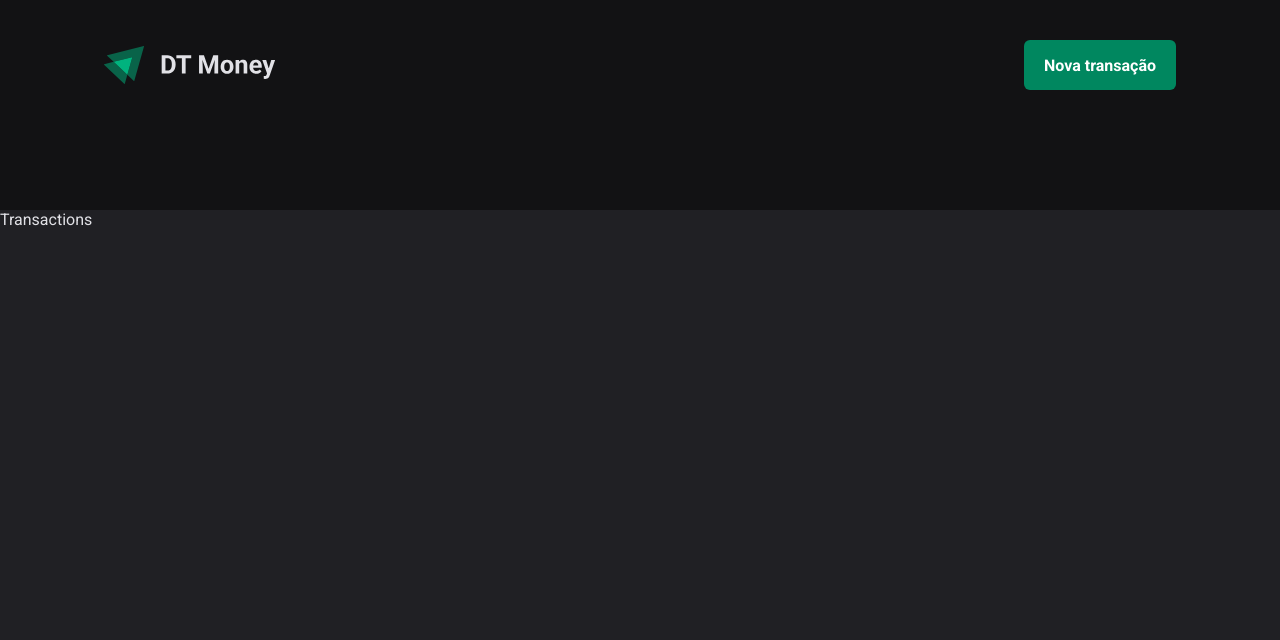
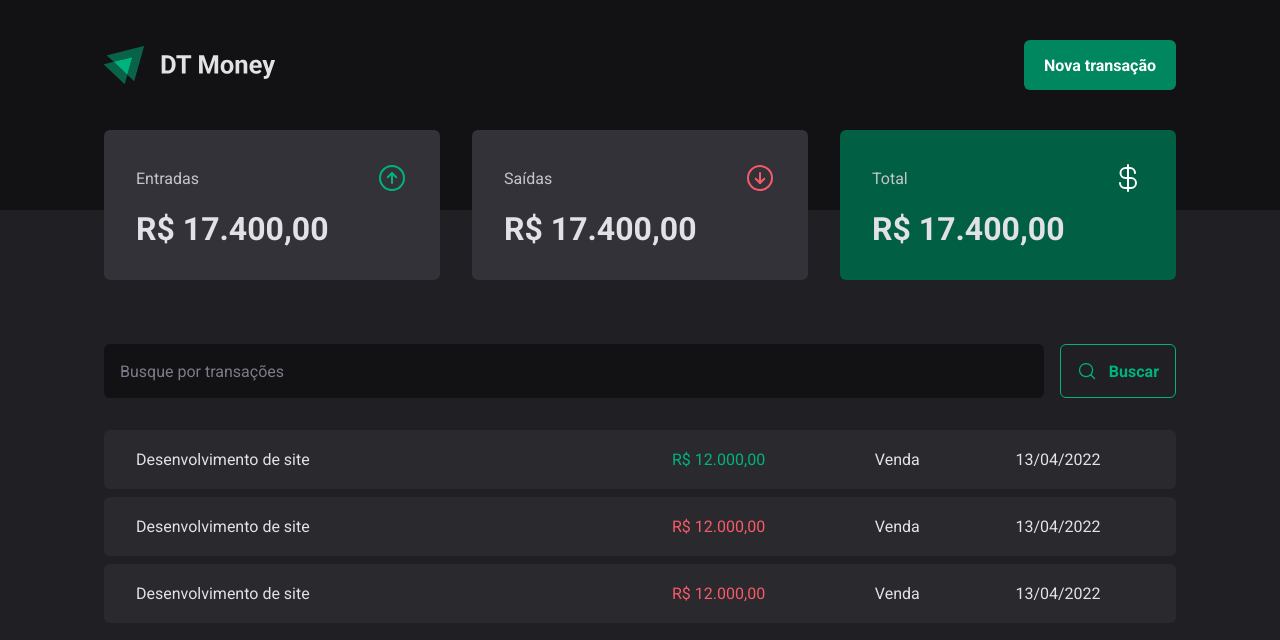
Before and after one commit to borgesizadora/rocketseat-ignite-dt-money, a React (Vite) app: page / in a window 1280 px wide. Shown: the top 640 px of the page. Built offline with nearby package versions, Linux system fonts and the light colour scheme.

Commit message:
added SearchForm, Transactions and Summary components

```diff
--- a/package.json
+++ b/package.json
@@ -9,6 +9,7 @@
     "preview": "vite preview"
   },
   "dependencies": {
+    "phosphor-react": "^1.4.1",
     "react": "^18.2.0",
     "react-dom": "^18.2.0",
     "styled-components": "^5.3.6"
--- /dev/null
+++ b/src/components/Summary/index.tsx
@@ -0,0 +1,33 @@
+import { ArrowCircleDown, ArrowCircleUp, CurrencyDollar } from 'phosphor-react'
+import { useTheme } from 'styled-components'
+
+import * as S from './styles'
+
+export const Summary = () => {
+  const theme = useTheme()
+  return (
+    <S.SummaryContainer>
+      <S.SummaryCard>
+        <header>
+          <span>Entradas</span>
+          <ArrowCircleUp size={32} color={theme['green-300']} />
+        </header>
+        <strong>R$ 17.400,00</strong>
+      </S.SummaryCard>
+      <S.SummaryCard>
+        <header>
+          <span>Saídas</span>
+          <ArrowCircleDown size={32} color={theme['red-300']} />
+        </header>
+        <strong>R$ 17.400,00</strong>
+      </S.SummaryCard>
+      <S.SummaryCard variant="green">
+        <header>
+          <span>Total</span>
+          <CurrencyDollar size={32} color={theme.white} />
+        </header>
+        <strong>R$ 17.400,00</strong>
+      </S.SummaryCard>
+    </S.SummaryContainer>
+  )
+}
--- /dev/null
+++ b/src/components/Summary/styles.ts
@@ -0,0 +1,43 @@
+import styled, { css } from 'styled-components'
+
+export const SummaryContainer = styled.div`
+  width: 100%;
+  max-width: 1120px;
+  margin: 0 auto;
+  padding: 0 1.5rem;
+
+  display: grid;
+  grid-template-columns: repeat(3, 1fr);
+  gap: 2rem;
+
+  margin-top: -5rem;
+`
+
+interface SummaryCardProps {
+  variant?: 'green'
+}
+
+export const SummaryCard = styled.div<SummaryCardProps>`
+  background: ${(props) => props.theme['gray-600']};
+  border-radius: 6px;
+  padding: 2rem;
+
+  header {
+    display: flex;
+    align-items: center;
+    justify-content: space-between;
+    color: ${(props) => props.theme['gray-300']};
+  }
+
+  strong {
+    display: block;
+    margin-top: 1rem;
+    font-size: 2rem;
+  }
+
+  ${(props) =>
+    props.variant === 'green' &&
+    css`
+      background: ${props.theme['green-700']};
+    `}
+`
--- /dev/null
+++ b/src/pages/Transactions/components/SearchForm/index.tsx
@@ -0,0 +1,15 @@
+import { MagnifyingGlass } from 'phosphor-react'
+
+import * as S from './styles'
+
+export const SearchForm = () => {
+  return (
+    <S.SearchFormContainer>
+      <input type="text" placeholder="Busque por transações" />
+      <button type="submit">
+        <MagnifyingGlass size={20} />
+        Buscar
+      </button>
+    </S.SearchFormContainer>
+  )
+}
--- /dev/null
+++ b/src/pages/Transactions/components/SearchForm/styles.ts
@@ -0,0 +1,38 @@
+import styled from 'styled-components'
+
+export const SearchFormContainer = styled.form`
+  display: flex;
+  gap: 1rem;
+
+  input {
+    flex: 1;
+    border-radius: 6px;
+    border: 0;
+    background: ${(props) => props.theme['gray-900']};
+    color: ${(props) => props.theme['gray-300']};
+    padding: 1rem;
+
+    &::placeholder {
+      color: ${(props) => props.theme['gray-500']};
+    }
+  }
+  button {
+    display: flex;
+    align-items: center;
+    gap: 0.75rem;
+    border: 0;
+    padding: 1rem;
+    background: transparent;
+    border: 1px solid ${(props) => props.theme['green-300']};
+    color: ${(props) => props.theme['green-300']};
+    font-weight: 700;
+    border-radius: 6px;
+
+    &:hover {
+      background: ${(props) => props.theme['green-500']};
+      border: 1px solid ${(props) => props.theme['green-500']};
+      color: ${(props) => props.theme.white};
+      transition: background-color 0.2s, color 0.2s, border-color 0.2s;
+    }
+  }
+`
--- a/src/pages/Transactions/index.tsx
+++ b/src/pages/Transactions/index.tsx
@@ -1,12 +1,45 @@
-import React from 'react'
+import { Header } from '~/components/Header'
+import { Summary } from '~/components/Summary'
 
-import { Header } from '~/components/Header'
+import { SearchForm } from './components/SearchForm'
+import * as S from './styles'
 
 export const Transactions = () => {
   return (
     <div>
       <Header />
-      Transactions
+      <Summary />
+      <S.TransactionsContainer>
+        <SearchForm />
+        <S.TransactionsTable>
+          <tbody>
+            <tr>
+              <td width="50%">Desenvolvimento de site</td>
+              <td>
+                <S.PriceHighlight variant="income">R$ 12.000,00</S.PriceHighlight>
+              </td>
+              <td>Venda</td>
+              <td>13/04/2022</td>
+            </tr>
+            <tr>
+              <td width="50%">Desenvolvimento de site</td>
+              <td>
+                <S.PriceHighlight variant="outcome">R$ 12.000,00</S.PriceHighlight>
+              </td>
+              <td>Venda</td>
+              <td>13/04/2022</td>
+            </tr>
+            <tr>
+              <td width="50%">Desenvolvimento de site</td>
+              <td>
+                <S.PriceHighlight variant="outcome">R$ 12.000,00</S.PriceHighlight>
+              </td>
+              <td>Venda</td>
+              <td>13/04/2022</td>
+            </tr>
+          </tbody>
+        </S.TransactionsTable>
+      </S.TransactionsContainer>
     </div>
   )
 }
--- /dev/null
+++ b/src/pages/Transactions/styles.ts
@@ -0,0 +1,39 @@
+import styled from 'styled-components'
+
+export const TransactionsContainer = styled.main`
+  width: 100%;
+  max-width: 1120px;
+  margin: 4rem auto 0;
+  padding: 0 1.5rem;
+`
+
+export const TransactionsTable = styled.table`
+  width: 100%;
+  border-collapse: separate;
+  border-spacing: 0 0.5rem;
+  margin-top: 1.5rem;
+
+  td {
+    padding: 1.25rem 2rem;
+    background: ${(props) => props.theme['gray-700']};
+
+    &:first-child {
+      border-top-left-radius: 6px;
+      border-bottom-left-radius: 6px;
+    }
+
+    &:last-child {
+      border-top-right-radius: 6px;
+      border-bottom-right-radius: 6px;
+    }
+  }
+`
+
+interface PriceHighlightProps {
+  variant: 'income' | 'outcome'
+}
+
+export const PriceHighlight = styled.span<PriceHighlightProps>`
+  color: ${(props) =>
+    props.variant === 'income' ? props.theme['green-300'] : props.theme['red-300']};
+`
```
